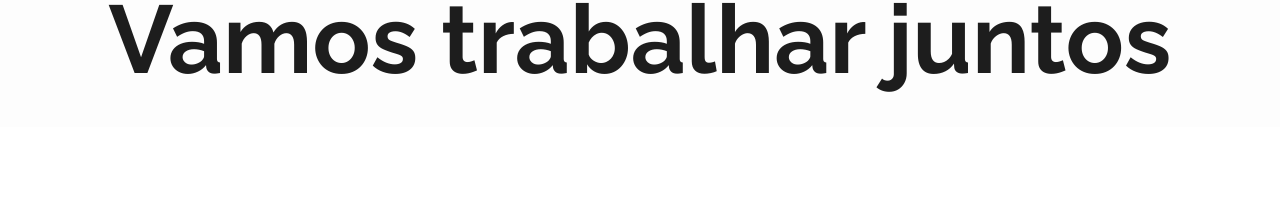
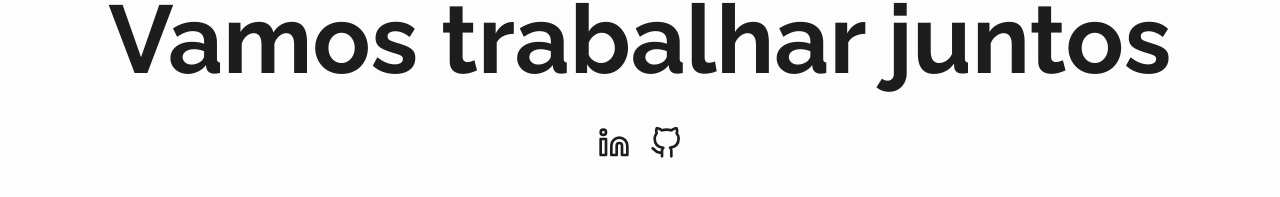
Before and after one commit to hudsonlessa/portfolio, a React app: page / in a window 1280 px wide. Shown: the part 941-1138 px from the top of the page. Built offline with nearby package versions, Linux system fonts and the light colour scheme.

Commit message:
Add social media links

```diff
--- a/package.json
+++ b/package.json
@@ -14,6 +14,7 @@
 	"dependencies": {
 		"react": "^17.0.2",
 		"react-dom": "^17.0.2",
+		"react-feather": "^2.0.9",
 		"styled-components": "^5.3.1"
 	},
 	"devDependencies": {
--- a/src/App.jsx
+++ b/src/App.jsx
@@ -1,12 +1,11 @@
-import React, { useState, useEffect } from 'react';
+import React, { useEffect, useState } from 'react';
 import { ThemeProvider } from 'styled-components';
 
+import Contact from './components/Contact';
+import Hero from './components/Hero';
 import GlobalStyle from './styles/global';
 import texts from './texts.json';
-import { lightTheme, darkTheme } from './themes';
-
-import Hero from './components/Hero';
-import Contact from './components/Contact';
+import { darkTheme, lightTheme } from './themes';
 
 export default function App() {
 	const [currentTexts, setCurrentTexts] = useState(null);
@@ -32,7 +31,11 @@ export default function App() {
 			<GlobalStyle />
 			<main>
 				<Hero texts={currentTexts} theme={currentTheme} />
-				<Contact texts={currentTexts} />
+				<Contact
+					texts={currentTexts}
+					links={texts.links}
+					theme={currentTheme}
+				/>
 			</main>
 		</ThemeProvider>
 	);
--- a/src/components/Contact/index.jsx
+++ b/src/components/Contact/index.jsx
@@ -1,8 +1,9 @@
 import React from 'react';
+import { GitHub as GitHubIcon, Linkedin as LinkedInIcon } from 'react-feather';
 
-import { Container, Question, CallToAction } from './styles';
+import { CallToAction, Container, Question, SocialMedias } from './styles';
 
-export default function Contact({ texts }) {
+export default function Contact({ texts, links, theme }) {
 	return (
 		texts && (
 			<Container>
@@ -10,6 +11,18 @@ export default function Contact({ texts }) {
 				<CallToAction href="mailto:contato@hudsonlessa.com">
 					{texts.callToAction}
 				</CallToAction>
+				<SocialMedias>
+					<li>
+						<a href={links.linkedin} target="_blank" rel="noreferrer">
+							<LinkedInIcon color={theme.text.primary} size={32} />
+						</a>
+					</li>
+					<li>
+						<a href={links.github} target="_blank" rel="noreferrer">
+							<GitHubIcon color={theme.text.primary} size={32} />
+						</a>
+					</li>
+				</SocialMedias>
 			</Container>
 		)
 	);
--- a/src/components/Contact/styles.js
+++ b/src/components/Contact/styles.js
@@ -36,3 +36,22 @@ export const CallToAction = styled.a`
 		font-size: 96px;
 	}
 `;
+
+export const SocialMedias = styled.ul`
+	display: flex;
+	justify-content: center;
+	margin-top: 20px;
+	list-style-type: none;
+
+	@media (min-width: 768px) {
+		margin-top: 40px;
+	}
+
+	li + li {
+		margin-left: 20px;
+	}
+
+	a {
+		display: block;
+	}
+`;
--- a/src/texts.json
+++ b/src/texts.json
@@ -10,5 +10,9 @@
 		"subtitle": "Desenvolvedor de Jogos",
 		"question": "Precisa de um desenvolvedor de jogos?",
 		"callToAction": "Vamos trabalhar juntos"
+	},
+	"links": {
+		"linkedin": "http://linkedin.com/in/hudsonlessa",
+		"github": "http://github.com/hudsonlessa"
 	}
 }
```
Also changed, not shown: 1 other file (tests, documents, lock files or other folders).
